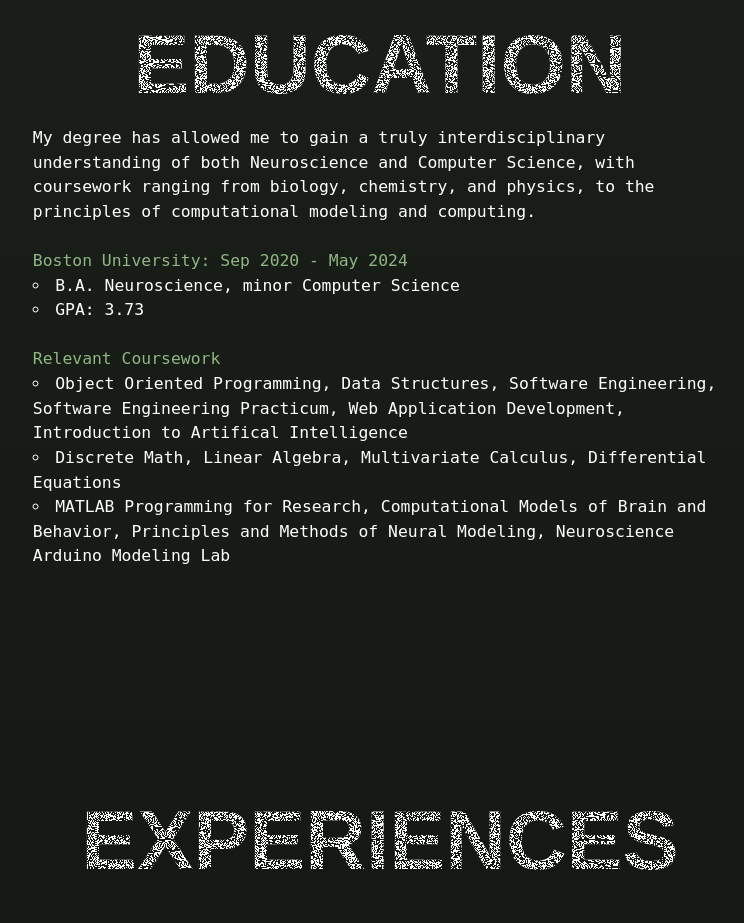
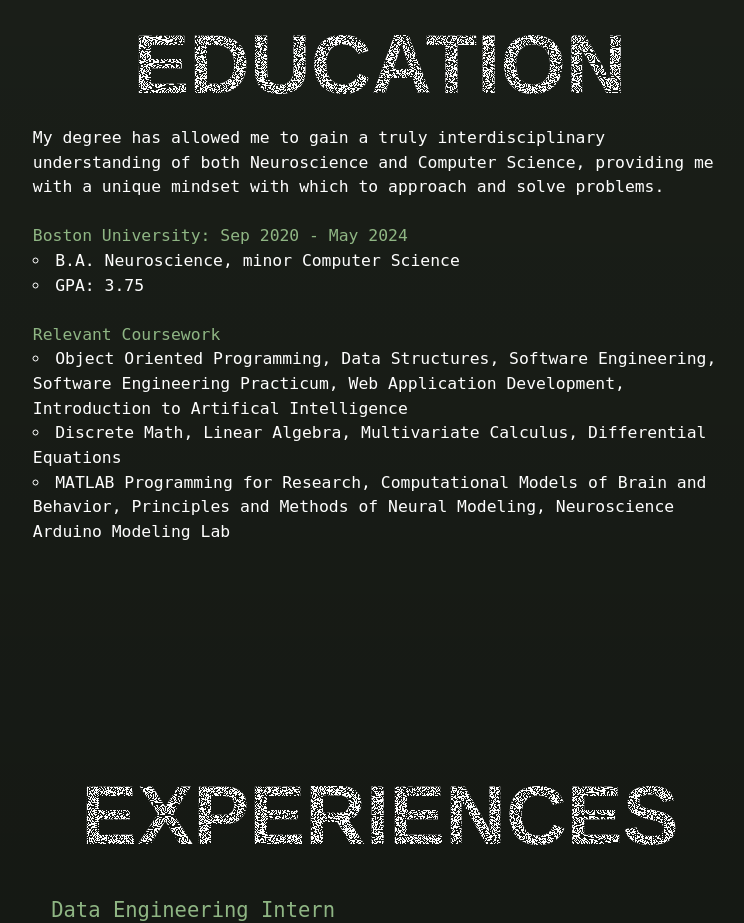
Before and after one commit to ridanaeeem/rida-website, a Next.js app: page / in a window 1280 px wide. Shown: the part 840-1763 px from the top of the page, without its empty margins (512-1256 px from the left). Built offline with nearby package versions, Linux system fonts and the light colour scheme.

Commit message:
education update

```diff
--- a/src/components/Education.tsx
+++ b/src/components/Education.tsx
@@ -9,8 +9,8 @@
 				<div className="">
 					<div>
 						My degree has allowed me to gain a truly interdisciplinary understanding of both Neuroscience
-						and Computer Science, with coursework ranging from biology, chemistry, and physics, to the
-						principles of computational modeling and computing.
+						and Computer Science, providing me with a unique mindset with which to approach and solve
+						problems.
 					</div>
 					<br></br>
 
@@ -19,7 +19,7 @@
 					</div>
 					<ul className="">
 						<li>B.A. Neuroscience, minor Computer Science</li>
-						<li>GPA: 3.73</li>
+						<li>GPA: 3.75</li>
 					</ul>
 					<br></br>
 
```
